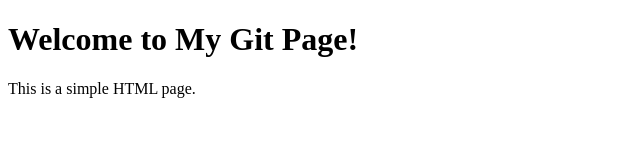
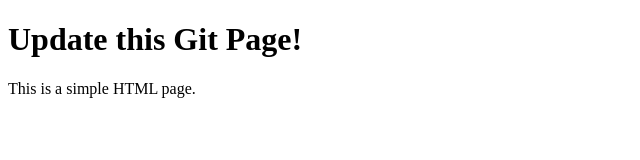
Before and after one commit to soluix-feliciano/test, a plain HTML site: page index.html in a window 1280 px wide. Shown: the whole page, without its empty margins (0-640 px from the left). Drawn offline with Linux system fonts and the light colour scheme.

Commit message:
update page

```diff
--- a/index.html
+++ b/index.html
@@ -6,7 +6,7 @@
     <title>My Git Page</title>
 </head>
 <body>
-    <h1>Welcome to My Git Page!</h1>
+    <h1>Update this Git Page!</h1>
     <p>This is a simple HTML page.</p>
 </body>
 </html>
```
